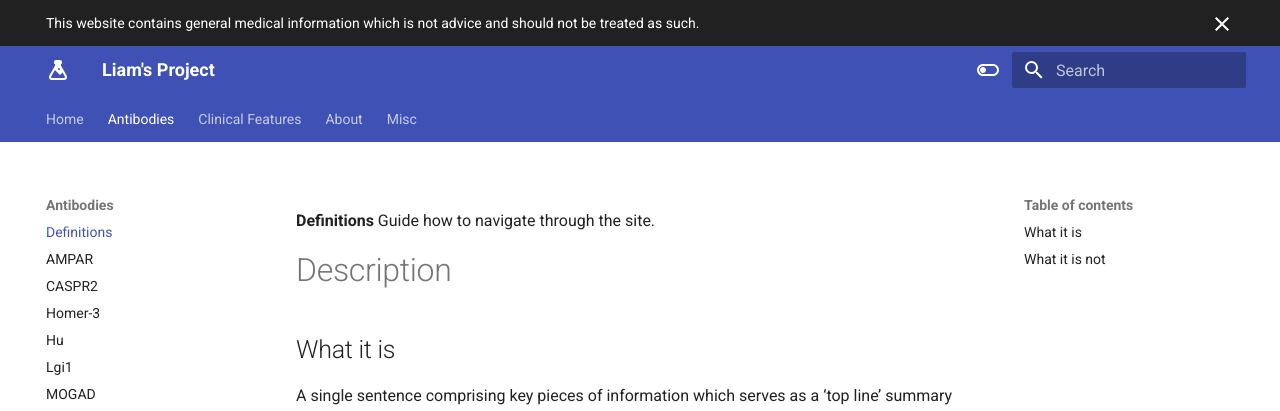
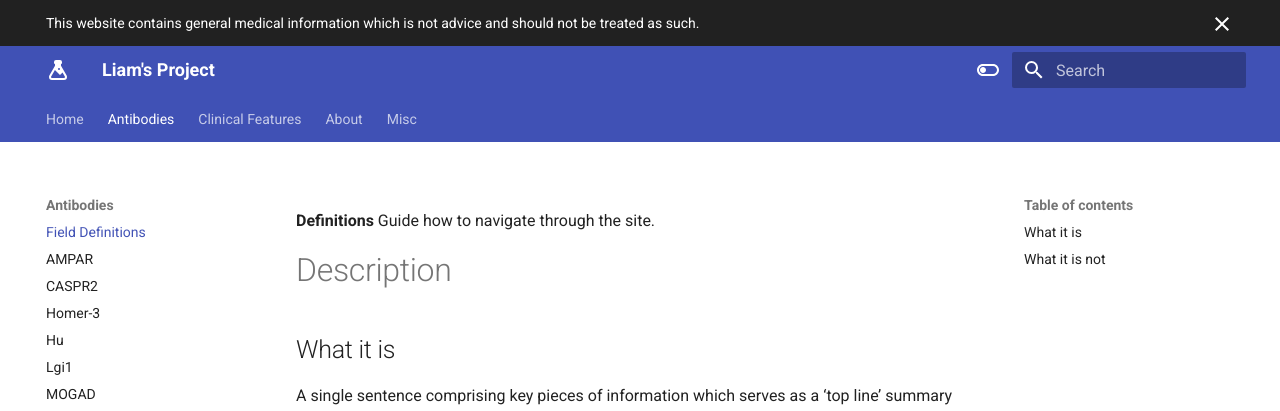
Before and after one commit to monchee/liamsproject, an MkDocs documentation site: the page built from docs/antibodies/definitions.md, in a window 1280 px wide. Shown: the top 411 px of the page. Built offline with MkDocs 1.6.1 and Material for MkDocs 9.7.7, drawn with Linux system fonts in a browser that asks for light colours.

Commit message:
Update mkdocs.yml

```diff
--- a/mkdocs.yml
+++ b/mkdocs.yml
@@ -138,7 +138,7 @@ markdown_extensions:
 nav:
   - Home: index.md
   - Antibodies:
-    - Definitions: antibodies/definitions.md
+    - Field Definitions: antibodies/definitions.md
     - AMPAR: antibodies/ampar.md
     - CASPR2: antibodies/caspr2.md
     - Homer-3: antibodies/homer3.md
```
